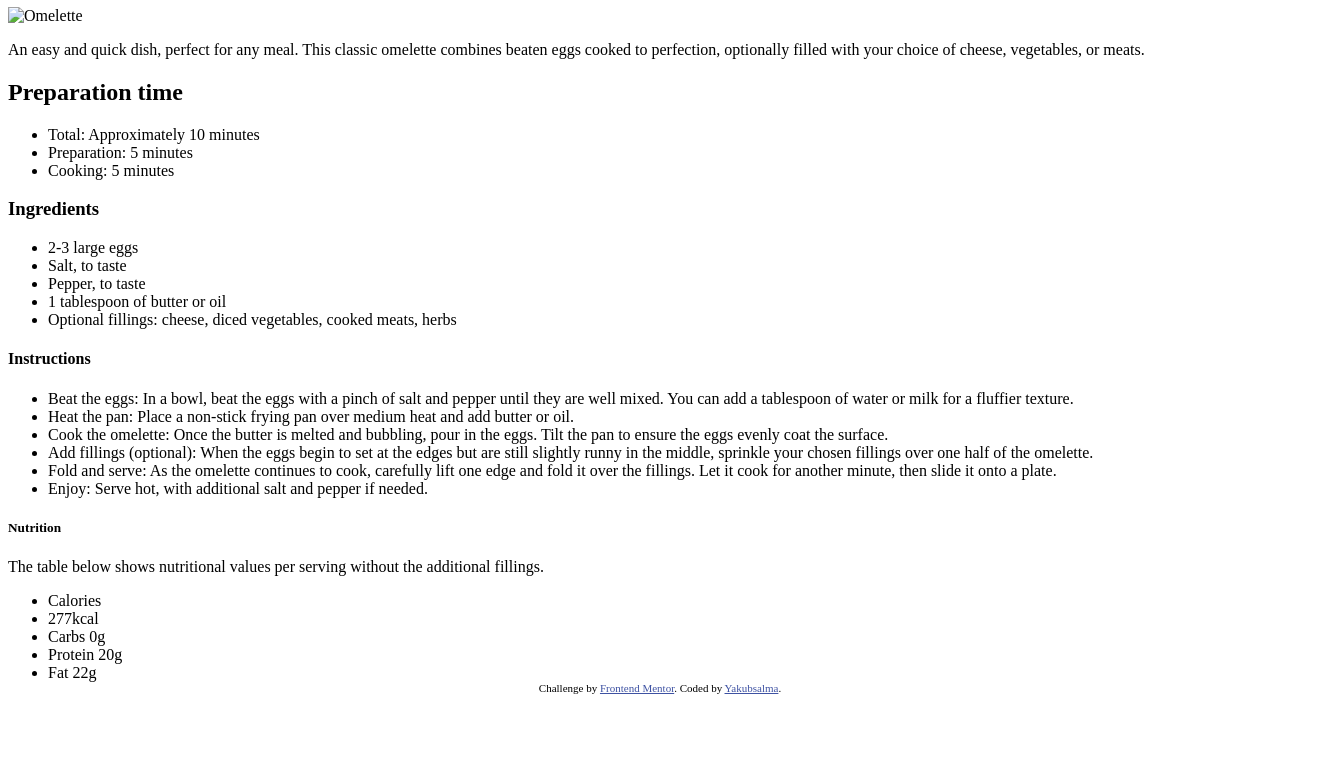
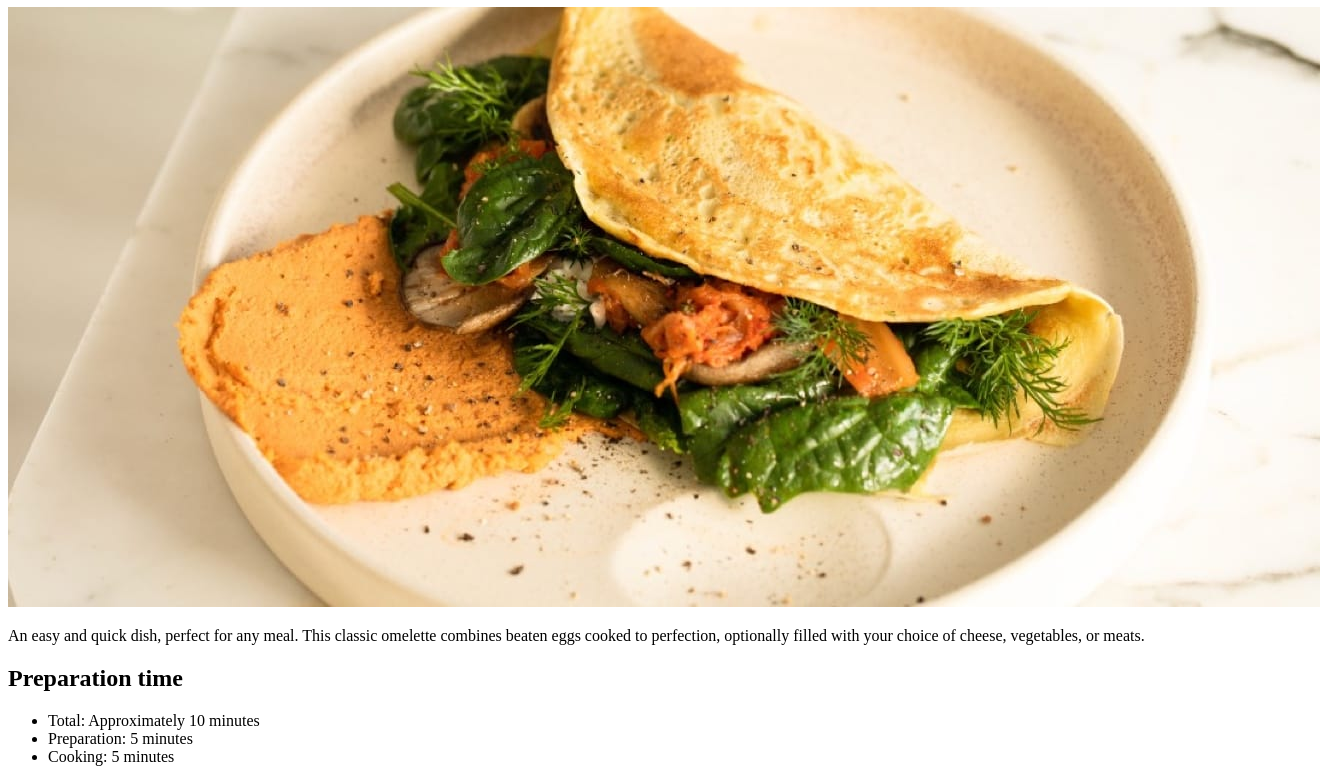
Before and after one commit to alma-bng/recipe-page, a plain HTML site: page index.html in a window 1280 px wide. Shown: the part 73-854 px from the top of the page, 1320 px wide, since content can reach past the window. Before the commit the page ends 800 px from the top, so only its background shows below. Drawn offline with Linux system fonts and the light colour scheme.

Commit message:
Update index.html

```diff
--- a/index.html
+++ b/index.html
@@ -15,7 +15,7 @@
 <body>
 
   <h1>Simple Omelette Recipe</h1>
-  <img src="assets/images/image-omelette.jpeg" alt="Omelette">
+  <img src="image-omelette.jpeg" alt="Omelette">
 
  <p> An easy and quick dish, perfect for any meal. This classic omelette combines beaten eggs cooked
   to perfection, optionally filled with your choice of cheese, vegetables, or meats.</p>
```
